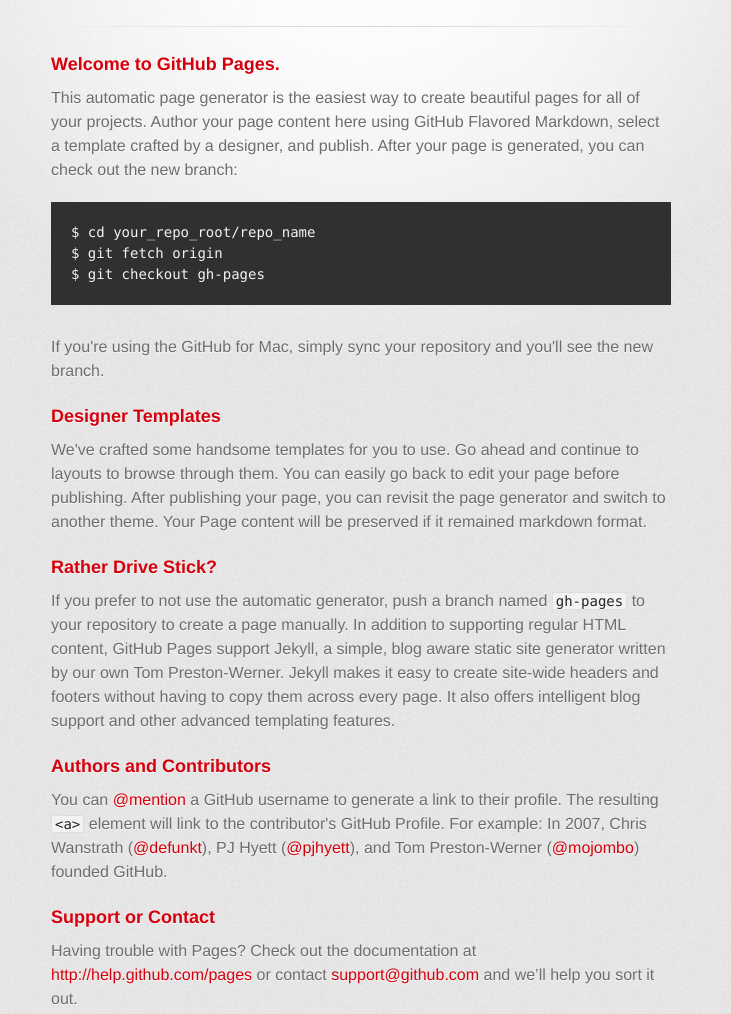
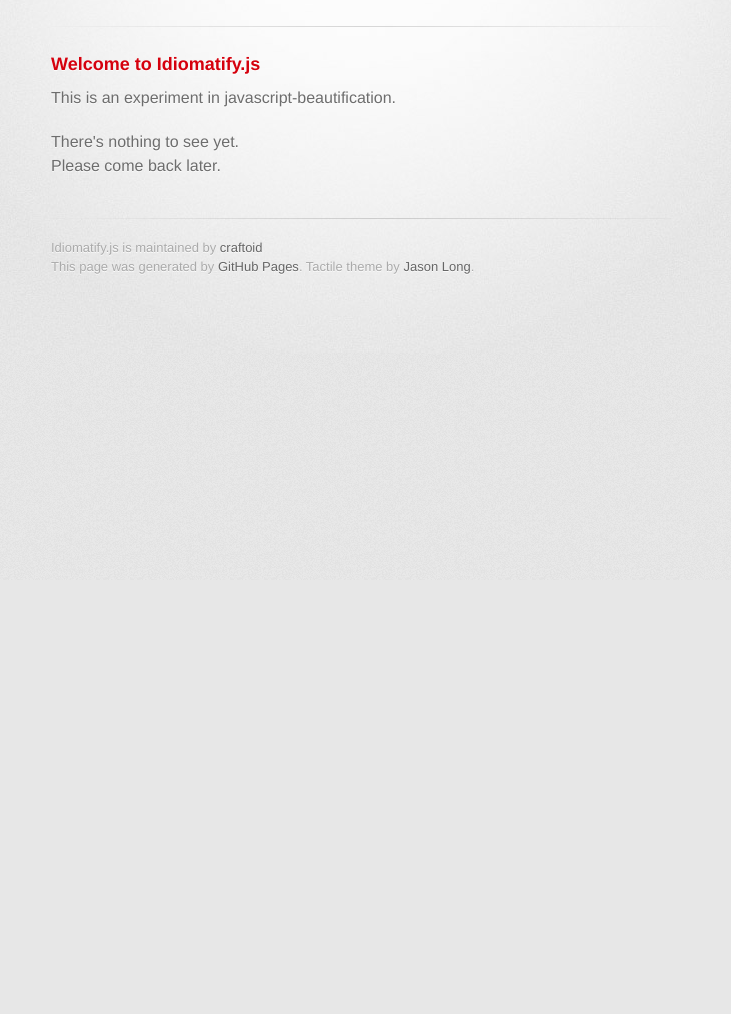
Before and after one commit to craftoid/idiomatify.js, a plain HTML site: page index.html in a window 1280 px wide. Shown: the part 220-1234 px from the top of the page, without its empty margins (279-1010 px from the left). After the commit the page ends 800 px from the top, so only its background shows below. Drawn offline with Linux system fonts and the light colour scheme; a web font is replaced by a local one.

Commit message:
custom gh-pages text

```diff
--- a/index.html
+++ b/index.html
@@ -1,5 +1,6 @@
 <!DOCTYPE html>
 <html>
+
     <head>
         <meta charset='utf-8'>
         <meta http-equiv="X-UA-Compatible" content="chrome=1">
@@ -31,32 +32,17 @@
                     <hr>
 
                     <section id="main_content">
-          <h3>Welcome to GitHub Pages.</h3>
 
-<p>This automatic page generator is the easiest way to create beautiful pages for all of your projects. Author your page content here using GitHub Flavored Markdown, select a template crafted by a designer, and publish. After your page is generated, you can check out the new branch:</p>
+                    <h3>Welcome to Idiomatify.js</h3>
 
-<pre><code>$ cd your_repo_root/repo_name
-$ git fetch origin
-$ git checkout gh-pages
-</code></pre>
+                    <p>
+                    This is an experiment in javascript-beautification.
+                    </p>
+                    <p>
+                    There's nothing to see yet. </br>
+                    Please come back later.
+                    </p>
 
-<p>If you're using the GitHub for Mac, simply sync your repository and you'll see the new branch.</p>
-
-<h3>Designer Templates</h3>
-
-<p>We've crafted some handsome templates for you to use. Go ahead and continue to layouts to browse through them. You can easily go back to edit your page before publishing. After publishing your page, you can revisit the page generator and switch to another theme. Your Page content will be preserved if it remained markdown format.</p>
-
-<h3>Rather Drive Stick?</h3>
-
-<p>If you prefer to not use the automatic generator, push a branch named <code>gh-pages</code> to your repository to create a page manually. In addition to supporting regular HTML content, GitHub Pages support Jekyll, a simple, blog aware static site generator written by our own Tom Preston-Werner. Jekyll makes it easy to create site-wide headers and footers without having to copy them across every page. It also offers intelligent blog support and other advanced templating features.</p>
-
-<h3>Authors and Contributors</h3>
-
-<p>You can <a href="https://github.com/blog/821" class="user-mention">@mention</a> a GitHub username to generate a link to their profile. The resulting <code>&lt;a&gt;</code> element will link to the contributor's GitHub Profile. For example: In 2007, Chris Wanstrath (<a href="https://github.com/defunkt" class="user-mention">@defunkt</a>), PJ Hyett (<a href="https://github.com/pjhyett" class="user-mention">@pjhyett</a>), and Tom Preston-Werner (<a href="https://github.com/mojombo" class="user-mention">@mojombo</a>) founded GitHub.</p>
-
-<h3>Support or Contact</h3>
-
-<p>Having trouble with Pages? Check out the documentation at <a href="http://help.github.com/pages">http://help.github.com/pages</a> or contact <a href="mailto:support@github.com">support@github.com</a> and we’ll help you sort it out.</p>
                 </section>
 
                 <footer>
@@ -64,8 +50,8 @@ $ git checkout gh-pages
                 This page was generated by <a href="http://pages.github.com">GitHub Pages</a>. Tactile theme by <a href="http://twitter.com/jasonlong">Jason Long</a>.
                 </footer>
 
-
             </div>
         </div>
     </body>
+
 </html>
```
Lines whose indentation alone changed are shown as unchanged.
